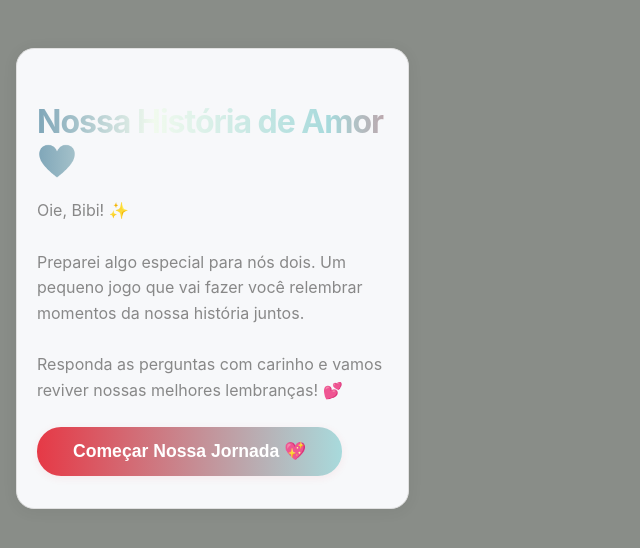
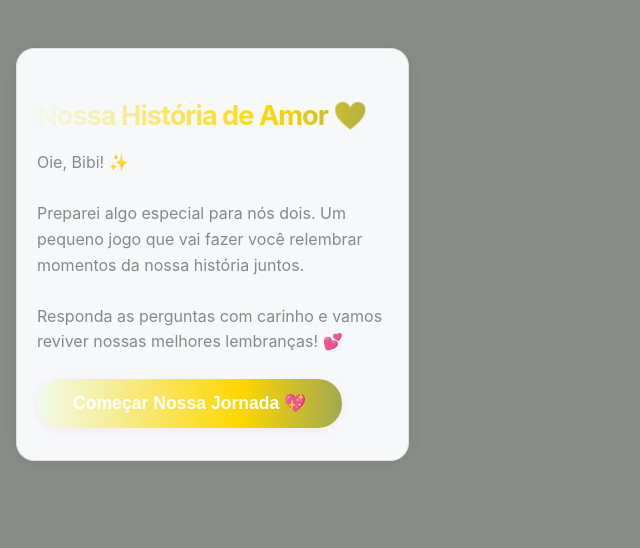
Before and after one commit to hiagoazevedo/presente, a plain HTML site: page index.html in a window 1280 px wide. Shown: the whole page, without its empty margins (0-640 px from the left). Drawn offline with Linux system fonts and the light colour scheme.

Commit message:
Correção index 4

```diff
--- a/index.html
+++ b/index.html
@@ -47,14 +47,14 @@
             background: #f1f3f6;
         }
         h1, .aurora-text {
-            font-size: 2em;
+            font-size: 1.7rem;
             font-weight: 700;
             margin-bottom: 18px;
             color: var(--primary);
             letter-spacing: -1px;
         }
         .aurora-text {
-            background: linear-gradient(90deg, #e63946, #457b9d, #f1faee, #a8dadc, #e63946);
+            background: linear-gradient(90deg, #457b9d, #f1faee, #ffd700, #457b9d);
             background-size: 200% 200%;
             background-clip: text;
             -webkit-background-clip: text;
@@ -64,7 +64,8 @@
         }
         @keyframes aurora {
             0% { background-position: 0% 50%; }
-            100% { background-position: 100% 50%; }
+            50% { background-position: 100% 50%; }
+            100% { background-position: 0% 100%; }
         }
         .subtitle {
             font-size: 1em;
@@ -131,7 +132,9 @@
             border-color: #f8d7da;
         }
         .shiny-btn {
-            background: linear-gradient(90deg, #e63946, #a8dadc);
+            background: linear-gradient(90deg, #457b9d, #f1faee, #ffd700, #457b9d);
+            background-size: 200% 200%;
+            animation: aurora 3s linear infinite;
             color: #fff;
             border: none;
             padding: 14px 36px;
```
